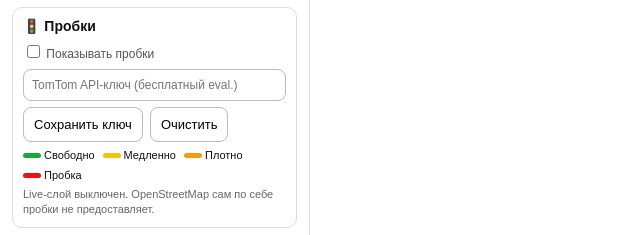
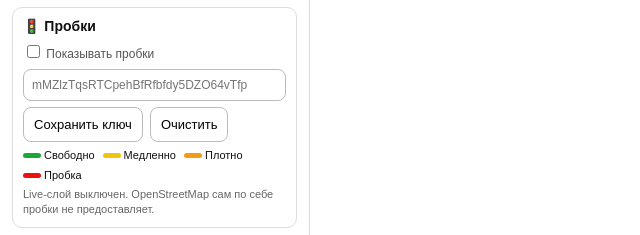
Before and after one commit to a6453944-glitch/kostanay-route, a plain HTML site: page index.html in a window 1280 px wide. Shown: the part 248-483 px from the top of the page, 0-640 px from the left. Drawn offline with nearby package versions, Linux system fonts and the light colour scheme.

Commit message:
Duplicate traffic card with placeholder key

```diff
--- a/index2-1.html
+++ b/index.html
@@ -13,7 +13,7 @@
 <div class="layout">
 <aside class="side">
 <div class="card"><h2>Маршрут</h2><div class="row"><button id="setA" class="primary">Выбрать A</button><button id="setB">Выбрать B</button></div><div class="status" id="points">A: —<br>B: —</div><div class="row" style="margin-top:8px"><button id="route" class="btn primary">Построить маршрут</button><button id="clear" class="btn">Сбросить</button></div><div id="routeInfo" class="route-info"></div></div>
-<div class="card"><h2>🚦 Пробки</h2><label class="status"><input type="checkbox" id="trafficToggle"> Показывать пробки</label><input id="trafficKey" class="traffic-key" type="password" placeholder="TomTom API-ключ (бесплатный eval.)"><div class="row"><button id="saveTrafficKey" class="btn">Сохранить ключ</button><button id="clearTrafficKey" class="btn">Очистить</button></div><div class="traffic-legend"><span><i class="traffic-line" style="background:#19a83a"></i>Свободно</span><span><i class="traffic-line" style="background:#f1c40f"></i>Медленно</span><span><i class="traffic-line" style="background:#f39c12"></i>Плотно</span><span><i class="traffic-line" style="background:#e11"></i>Пробка</span></div><div id="trafficStatus" class="traffic-note" style="margin-top:6px">Live-слой выключен. OpenStreetMap сам по себе пробки не предоставляет.</div></div>
+<div class="card"><h2>🚦 Пробки</h2><label class="status"><input type="checkbox" id="trafficToggle"> Показывать пробки</label><input id="trafficKey" class="traffic-key" type="password" placeholder="mMZlzTqsRTCpehBfRfbfdy5DZO64vTfp"><div class="row"><button id="saveTrafficKey" class="btn">Сохранить ключ</button><button id="clearTrafficKey" class="btn">Очистить</button></div><div class="traffic-legend"><span><i class="traffic-line" style="background:#19a83a"></i>Свободно</span><span><i class="traffic-line" style="background:#f1c40f"></i>Медленно</span><span><i class="traffic-line" style="background:#f39c12"></i>Плотно</span><span><i class="traffic-line" style="background:#e11"></i>Пробка</span></div><div id="trafficStatus" class="traffic-note" style="margin-top:6px">Live-слой выключен. OpenStreetMap сам по себе пробки не предоставляет.</div></div>
 <div class="card"><h2>Перекрытия</h2><div id="closureList" class="status">Проверка данных…</div><button id="refresh" class="btn" style="margin-top:8px">↻ Обновить</button></div>
 <div class="card"><h2>Службы</h2><div class="legend"><div><span class="dot" style="background:#e22"></span>🔥 Пожарные части</div><div><span class="dot" style="background:#246bff"></span>🏥 Больницы</div><div><span class="dot" style="background:#111"></span>👮 Полиция</div></div><div id="poiList" style="margin-top:6px"></div></div>
 <div class="card"><h2>Как пользоваться</h2><div class="status">1. Нажмите «Выбрать A» и коснитесь карты.<br>2. Нажмите «Выбрать B» и коснитесь карты.<br>3. Нажмите «Построить маршрут».<br>4. 🧱 показывает известное перекрытие; маршрут старается обходить его.</div><div class="mobilebar">Страница рассчитана на GitHub Pages и работает через HTTPS.</div></div>
```
